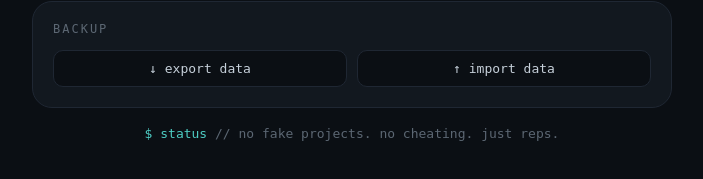
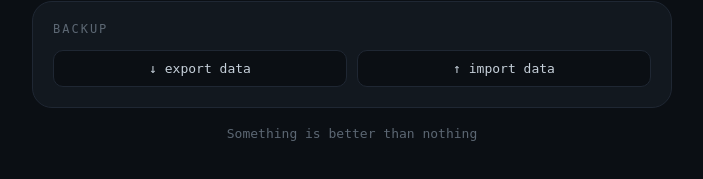
Before and after one commit to mekshitijmayank/The_ultimate_grind, a plain HTML site: page index.html in a window 1280 px wide. Shown: the part 2337-2516 px from the top of the page, without its empty margins (288-991 px from the left). Drawn offline with nearby package versions, Linux system fonts and the light colour scheme.

Commit message:
a small change

```diff
--- a/index.html
+++ b/index.html
@@ -179,7 +179,7 @@
     <input type="file" id="fileInput" accept="application/json">
   </div>
 
-  <div class="cmd">$ status <span class="comment">// no fake projects. no cheating. just reps.</span></div>
+  <div class="cmd"> <span class="comment">Something is better than nothing</span></div>
 </div>
 
 <div class="toast" id="toast"></div>
```
